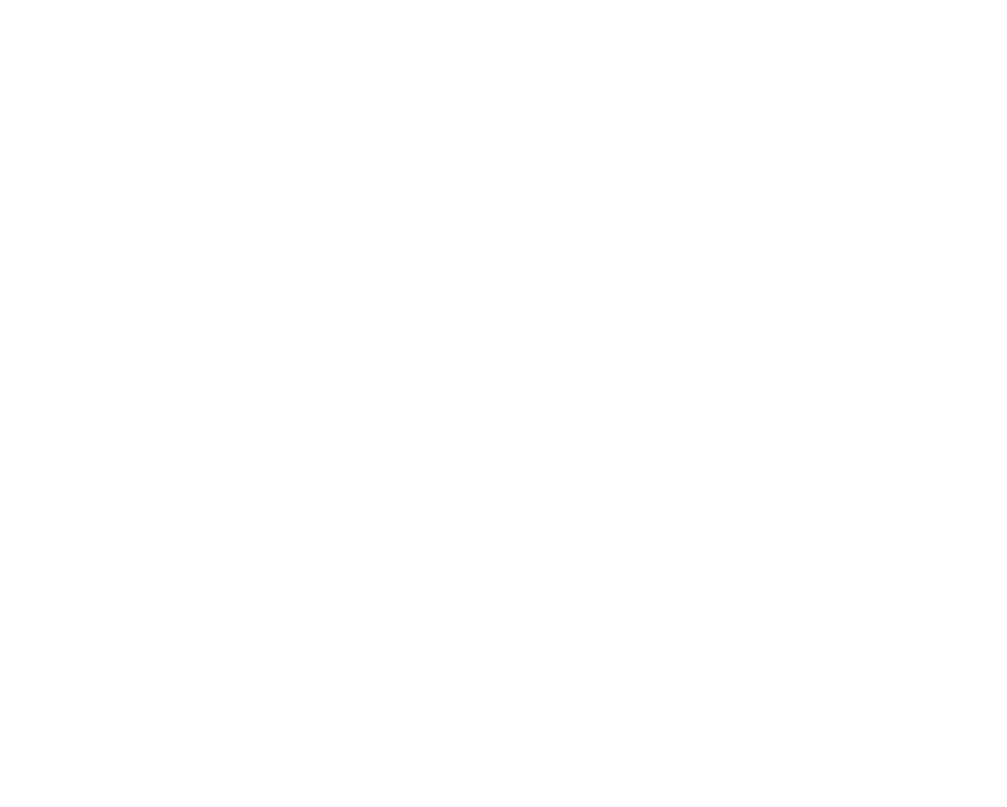
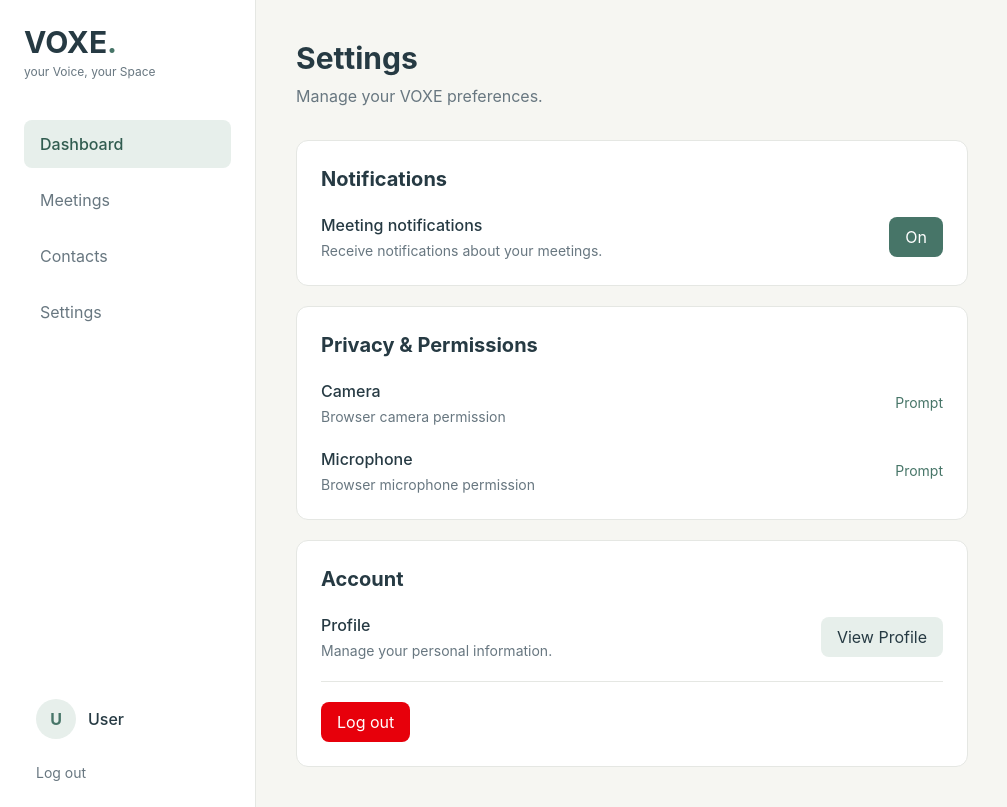
Before and after one commit to rahull-techh/meets-manager, a React app: page /settings in a window 1280 px wide. Before the commit this address had no page. Shown: the whole page, without its empty margins (0-1007 px from the left). Built offline with nearby package versions, Linux system fonts and the light colour scheme; the HTML template or start-up script is replaced by a standard one.

Commit message:
add settings

```diff
--- a/src/App.jsx
+++ b/src/App.jsx
@@ -9,6 +9,7 @@ import MeetingRoom from './pages/MeetingRoom'
 import Meetings from './pages/Meetings'
 import Contact from './pages/Contact'
 import Profile from './pages/Profile'
+import Settings from './pages/Settings'
 
 const App = () => {
   return (
@@ -28,6 +29,7 @@ const App = () => {
         <Route path='/meetings' element={<Meetings />} />
         <Route path='/contacts' element={<Contact />} />
         <Route path='/profile' element={<Profile />} />
+        <Route path='/settings' element={<Settings />} />
 
       </Routes>
     </div>
--- a/src/components/Sidebar.jsx
+++ b/src/components/Sidebar.jsx
@@ -41,12 +41,11 @@ const Sidebar = () => {
           className='text-[#687780] hover:bg-[#F6F6F2] rounded-lg px-4 py-3 transition-colors'>
             Contacts </Link>
 
-        <a
-          href='#settings'
-          className='text-[#687780] hover:bg-[#F6F6F2] rounded-lg px-4 py-3 transition-colors'
-        >
-          Settings
-        </a>
+          <Link to='/settings' className='text-[#687780] hover:bg-[#F6F6F2] rounded-lg px-4 py-3 transition-colors'>
+            Settings
+          </Link>
+
+
       </nav>
 
 
--- /dev/null
+++ b/src/pages/Settings.jsx
@@ -0,0 +1,194 @@
+import { useEffect, useState } from 'react'
+import { Link } from 'react-router-dom'
+import Sidebar from '../components/Sidebar'
+
+const Settings = () => {
+    const [notifications, setNotifications] = useState(true)
+    const [cameraPermission, setCameraPermission] = useState('Checking...')
+    const [micPermission, setMicPermission] = useState('Checking...')
+
+    useEffect(() => {
+        const savedNotifications = localStorage.getItem('notifications')
+
+        if (savedNotifications !== null) {
+            setNotifications(savedNotifications === 'true')
+        }
+
+        checkPermissions()
+    }, [])
+
+    const checkPermissions = async () => {
+        try {
+            if (navigator.permissions) {
+                const camera = await navigator.permissions.query({
+                    name: 'camera'
+                })
+
+                const microphone = await navigator.permissions.query({
+                    name: 'microphone'
+                })
+
+                setCameraPermission(camera.state)
+                setMicPermission(microphone.state)
+
+                camera.onchange = () => {
+                    setCameraPermission(camera.state)
+                }
+
+                microphone.onchange = () => {
+                    setMicPermission(microphone.state)
+                }
+            }
+        } catch (error) {
+            console.error(error)
+            setCameraPermission('Not available')
+            setMicPermission('Not available')
+        }
+    }
+
+    const handleNotifications = () => {
+        const newValue = !notifications
+
+        setNotifications(newValue)
+        localStorage.setItem('notifications', newValue)
+    }
+
+    const logout = () => {
+        localStorage.removeItem('access_token')
+        localStorage.removeItem('refresh_token')
+        localStorage.removeItem('user')
+
+        window.location.href = '/login'
+    }
+    return(
+         <div className='min-h-screen bg-[#F6F6F2] flex flex-col md:flex-row'>
+
+                <Sidebar />
+
+            <div className='flex-1 p-6 md:p-10'>
+
+                <h1 className='text-3xl font-bold text-[#263A43]'>
+                    Settings
+                </h1>
+
+                <p className='text-[#687780] mt-2'>
+                    Manage your VOXE preferences.
+                </p>
+
+                 <div className='bg-white border border-[#E5E7E3] rounded-xl p-6 mt-8 max-w-2xl'>
+                    <h2 className='text-xl font-bold text-[#263A43]'>
+                        Notifications
+                    </h2>
+
+                    <div className='flex justify-between items-center mt-5'>
+                       <div>
+                            <p className='font-medium text-[#263A43]'>
+                                Meeting notifications
+                            </p>
+
+                            <p className='text-sm text-[#687780] mt-1'>
+                                Receive notifications about your meetings.
+                            </p>
+                        </div>
+
+                        <button
+                            onClick={handleNotifications}
+                            className={`px-4 py-2 rounded-lg ${
+                                notifications
+                                    ? 'bg-[#477568] text-white'
+                                    : 'bg-[#E7EFEB] text-[#263A43]'
+                            }`}>
+                            {notifications ? 'On' : 'Off'}
+                        </button>
+
+
+                    </div>
+                 </div>
+
+                 <div className='bg-white border border-[#E5E7E3] rounded-xl p-6 mt-5 max-w-2xl'>
+
+                    <h2 className='text-xl font-bold text-[#263A43]'>
+                        Privacy & Permissions
+                    </h2>
+
+                    <div className='mt-5 space-y-5'>
+                        <div className='flex justify-between items-center'>
+                            <div>
+                                <p className='font-medium text-[#263A43]'>
+                                    Camera
+                                </p>
+
+                                <p className='text-sm text-[#687780] mt-1'>
+                                    Browser camera permission
+                                </p>
+                            </div>
+                            <p className='text-sm text-[#477568] capitalize'>
+                                {cameraPermission}
+                            </p>
+                        </div>
+
+
+                        <div className='flex justify-between items-center'>
+                            <div>
+                                <p className='font-medium text-[#263A43]'>
+                                    Microphone
+                                </p>
+
+                                 <p className='text-sm text-[#687780] mt-1'>
+                                    Browser microphone permission
+                                </p>
+                            </div>
+
+                            <p className='text-sm text-[#477568] capitalize'>
+                                {micPermission}
+                            </p>
+                        </div>
+                    </div>
+                </div>
+
+
+                <div className='bg-white border border-[#E5E7E3] rounded-xl p-6 mt-5 max-w-2xl'>
+
+                    <h2 className='text-xl font-bold text-[#263A43]'>
+                        Account
+                    </h2>
+
+                    <div className='flex justify-between items-center mt-5'>
+
+                        <div>
+                            <p className='font-medium text-[#263A43]'>
+                                Profile
+                            </p>
+
+                            <p className='text-sm text-[#687780] mt-1'>
+                                Manage your personal information.
+                            </p>
+                        </div>
+
+                        <Link
+                            to='/profile'
+                            className='bg-[#E7EFEB] text-[#263A43] px-4 py-2 rounded-lg' >
+
+                            View Profile
+                        </Link>
+
+                    </div>
+
+                    <div className='border-t border-[#E5E7E3] mt-5 pt-5'>
+
+                        <button
+                            onClick={logout}
+                            className='bg-red-600 text-white px-4 py-2 rounded-lg' >
+                                Log out
+                        </button>
+
+                    </div>
+
+                </div>
+
+            </div>
+        </div>
+    )
+}
+
+export default Settings
```
